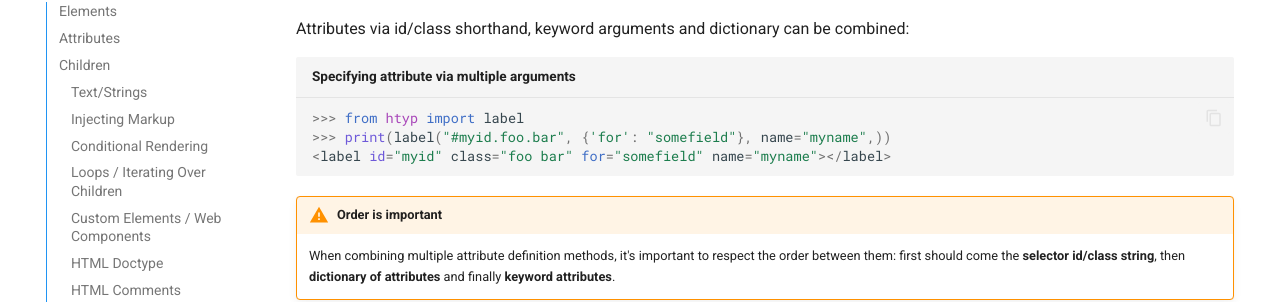
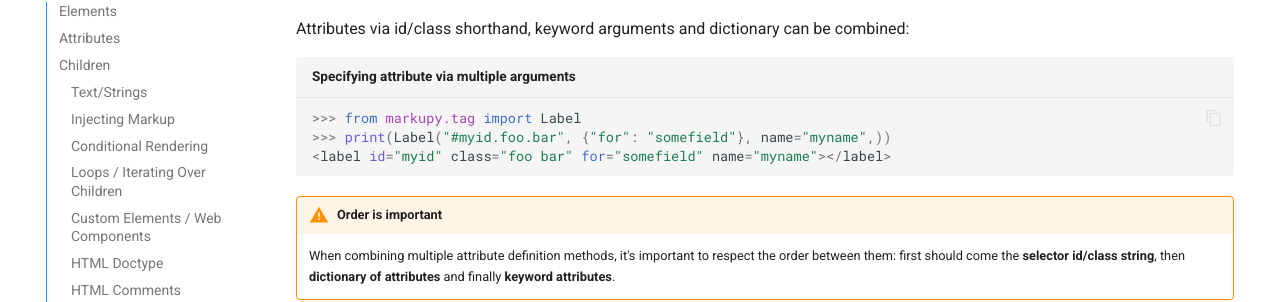
Before and after one commit to witiz/markupy, an MkDocs documentation site: the page built from docs/usage.md, in a window 1280 px wide and 900 px high, scrolled down 7308 px. Shown: the part 151-453 px from the top of the window. Built offline with MkDocs 1.6.1 and Material for MkDocs 9.7.7, drawn with Linux system fonts in a browser that asks for light colours; comment, search, counter and statistics services are not loaded.

Commit message:
Fix docs

````diff
--- a/docs/usage.md
+++ b/docs/usage.md
@@ -331,8 +331,8 @@ accepts a list of class names or a dict. Falsey values will be ignored.
 Attributes via id/class shorthand, keyword arguments and dictionary can be combined:
 
 ```python title="Specifying attribute via multiple arguments"
->>> from htyp import label
->>> print(label("#myid.foo.bar", {'for': "somefield"}, name="myname",))
+>>> from markupy.tag import Label
+>>> print(Label("#myid.foo.bar", {"for": "somefield"}, name="myname",))
 <label id="myid" class="foo bar" for="somefield" name="myname"></label>
 ```
 
````
Also changed, not shown: 1 other file.
